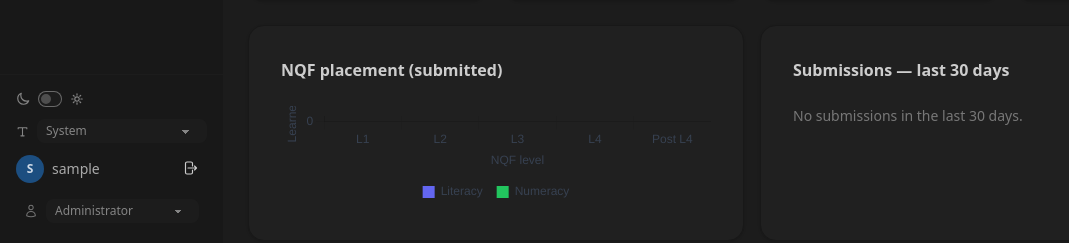
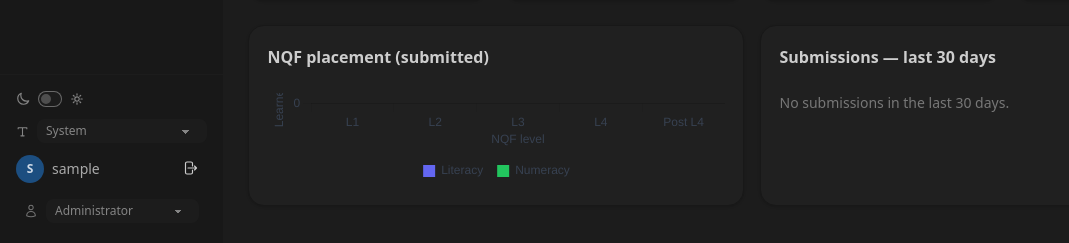
Before and after one commit to oanagakara/ogk-assess, a Django app: page /assessor/metrics/ in a window 1280 px wide. Shown: the part 557-800 px from the top of the page, without its empty margins (0-1069 px from the left). Run offline with Django 5.2, Linux system fonts and the light colour scheme; the visitor is signed in with stand-in values (Sample User, id 1); data comes from the database, SQL or seed files in the repository; data that the repository does not hold is empty; parts of the project's set-up code (start-up, migrations or seed data) failed here and were passed over; some libraries are stand-ins or nearby versions.

Commit message:
Flatten NQF and daily cards by 7.5%: padding 20->18.5px, canvas 102->94
Co-Authored-By: Claude Sonnet 4.6 <noreply@anthropic.com>

```diff
--- a/assessment/templates/assessment/assessor_metrics.html
+++ b/assessment/templates/assessment/assessor_metrics.html
@@ -130,17 +130,17 @@
   <div class="grid gap-4" style="grid-template-columns: repeat(2, minmax(0, 1fr));">
 
     <div class="card bg-base-100 shadow border border-base-300">
-      <div class="card-body p-5">
+      <div class="card-body" style="padding:18.5px;">
         <h2 class="font-semibold mb-4">NQF placement (submitted)</h2>
-        <canvas id="nqfChart" height="102"></canvas>
+        <canvas id="nqfChart" height="94"></canvas>
       </div>
     </div>
 
     <div class="card bg-base-100 shadow border border-base-300">
-      <div class="card-body p-5">
+      <div class="card-body" style="padding:18.5px;">
         <h2 class="font-semibold mb-4">Submissions — last 30 days</h2>
         {% if daily_counts != "[]" %}
-          <canvas id="dailyChart" height="102"></canvas>
+          <canvas id="dailyChart" height="94"></canvas>
         {% else %}
           <p class="text-sm opacity-50">No submissions in the last 30 days.</p>
         {% endif %}
```
